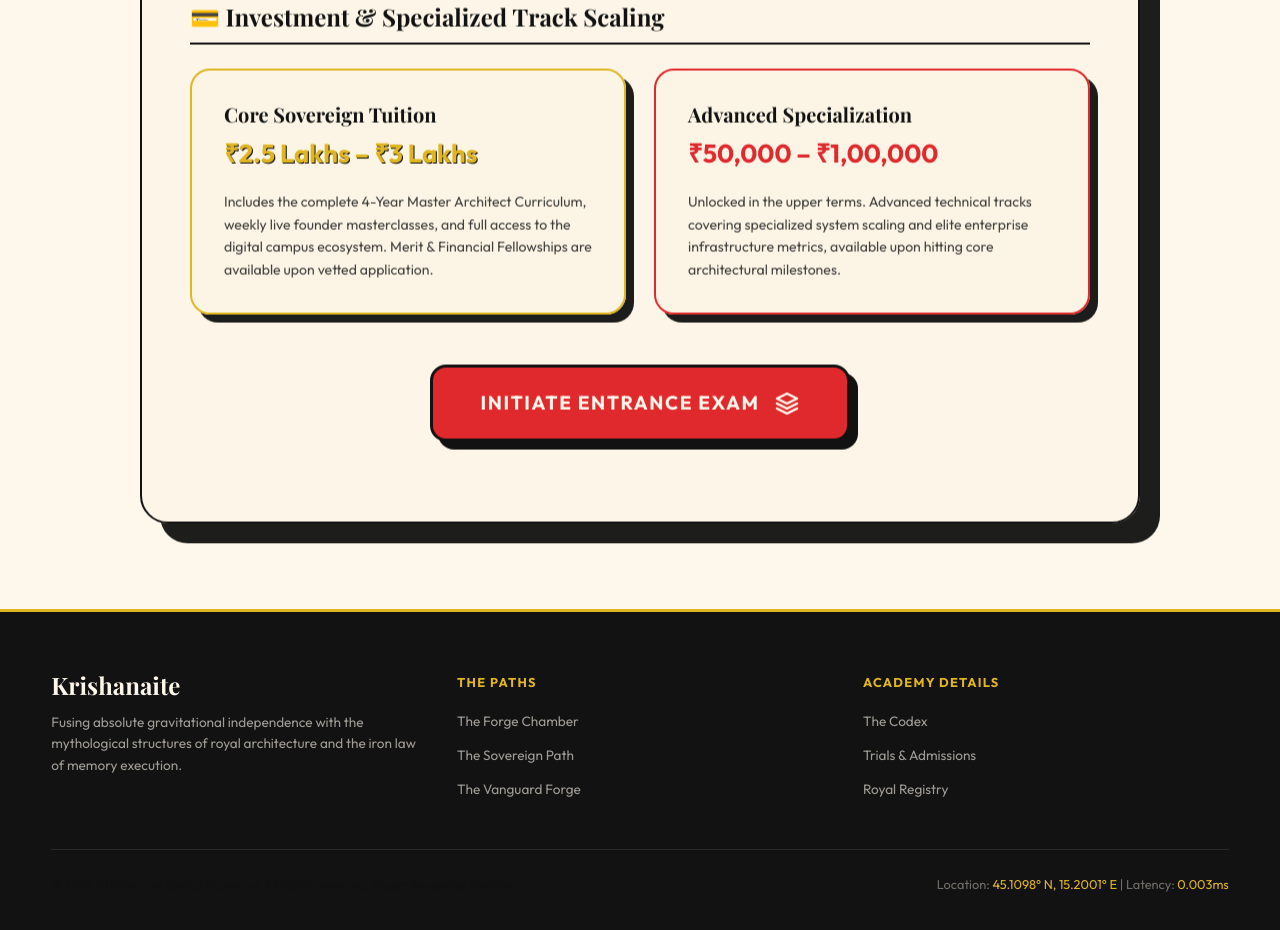
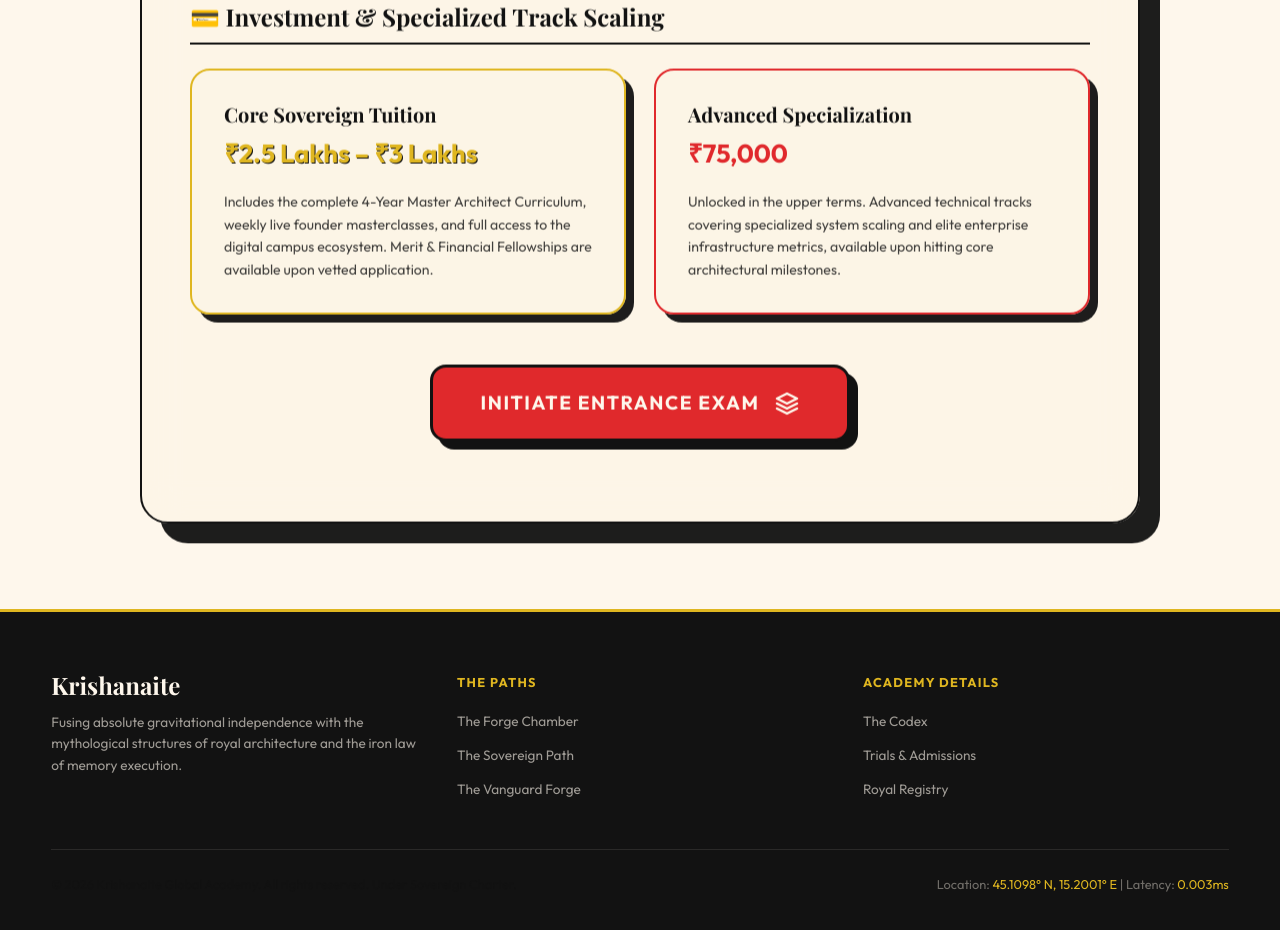
Before and after one commit to HoneyGpt/Krishanaite-Global-Academy, a plain HTML site: page sovereign-forge.html in a window 1280 px wide. Shown: the part 2338-3268 px from the top of the page. Drawn offline with nearby package versions, Linux system fonts and the light colour scheme; a web font is replaced by a local one.

Commit message:
feat: change specialized track tuition to flat ₹75,000

```diff
--- a/sovereign-forge.html
+++ b/sovereign-forge.html
@@ -237,7 +237,7 @@
             </div>
             <div class="investment-card red-border">
               <h4>Advanced Specialization</h4>
-              <div class="price">₹50,000 &ndash; ₹1,00,000</div>
+              <div class="price">₹75,000</div>
               <p>Unlocked in the upper terms. Advanced technical tracks covering specialized system scaling and elite enterprise infrastructure metrics, available upon hitting core architectural milestones.</p>
             </div>
           </div>
```
